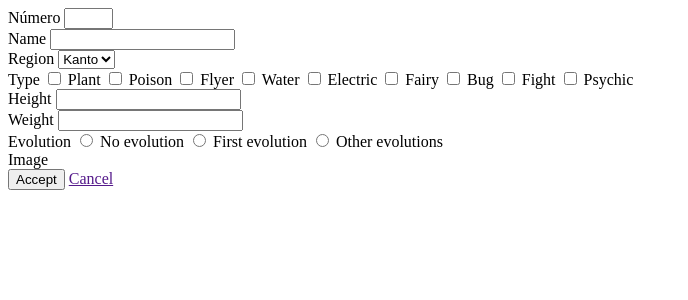
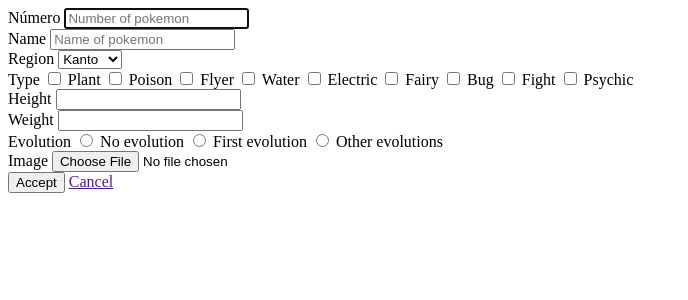
Before and after one commit to ferettoo/Pokedex, a PHP site: page /php_views/pokemon.php in a window 1280 px wide. Shown: the top 300 px of the page, without its empty margins (0-688 px from the left). Run offline with PHP 8.4, Linux system fonts and the light colour scheme.

Commit message:
Form pokedex

```diff
--- a/php_views/pokemon.php
+++ b/php_views/pokemon.php
@@ -11,14 +11,18 @@
 <body>
     <form action="" method="POST">
         <label for="number">Número</label>
-        <input type="text" size="3">
+        <input type="text" maxlength="3" autofocus placeholder="Number of pokemon">
         <br>
         <label for="name">Name</label>
-        <input type="text">
+        <input type="text" placeholder="Name of pokemon">
         <br>
         <label for="region">Region</label>
         <select name="region" id="pokemonRegion">
             <option value="kanto">Kanto</option>
+            <option value="jotho">Jotho</option>
+            <option value="hoenn">Hoenn</option>
+            <option value="sinnoh">Sinnoh</option>
+            <option value="teselia">Teselia</option>
         </select>
         <br>
         <label for="type">Type</label>
@@ -42,10 +46,10 @@
         <label for="psychic">Psychic</label>
         <br>
         <label for="height">Height</label>
-        <input type="number">
+        <input type="number" min="1">
         <br>
         <label for="weight">Weight</label>
-        <input type="number">
+        <input type="number" min="0" step="0.01">
         <br>
         <label for="evolution">Evolution</label>
         <input type="radio" id="No evolution" name="evolution">
@@ -56,7 +60,7 @@
         <label for="Other evolutions">Other evolutions</label>
         <br>
         <label for="image">Image</label>
-
+        <input type="file">
         <br>
         <input type="submit" value="Accept">
         <a href="">Cancel</a>
```
